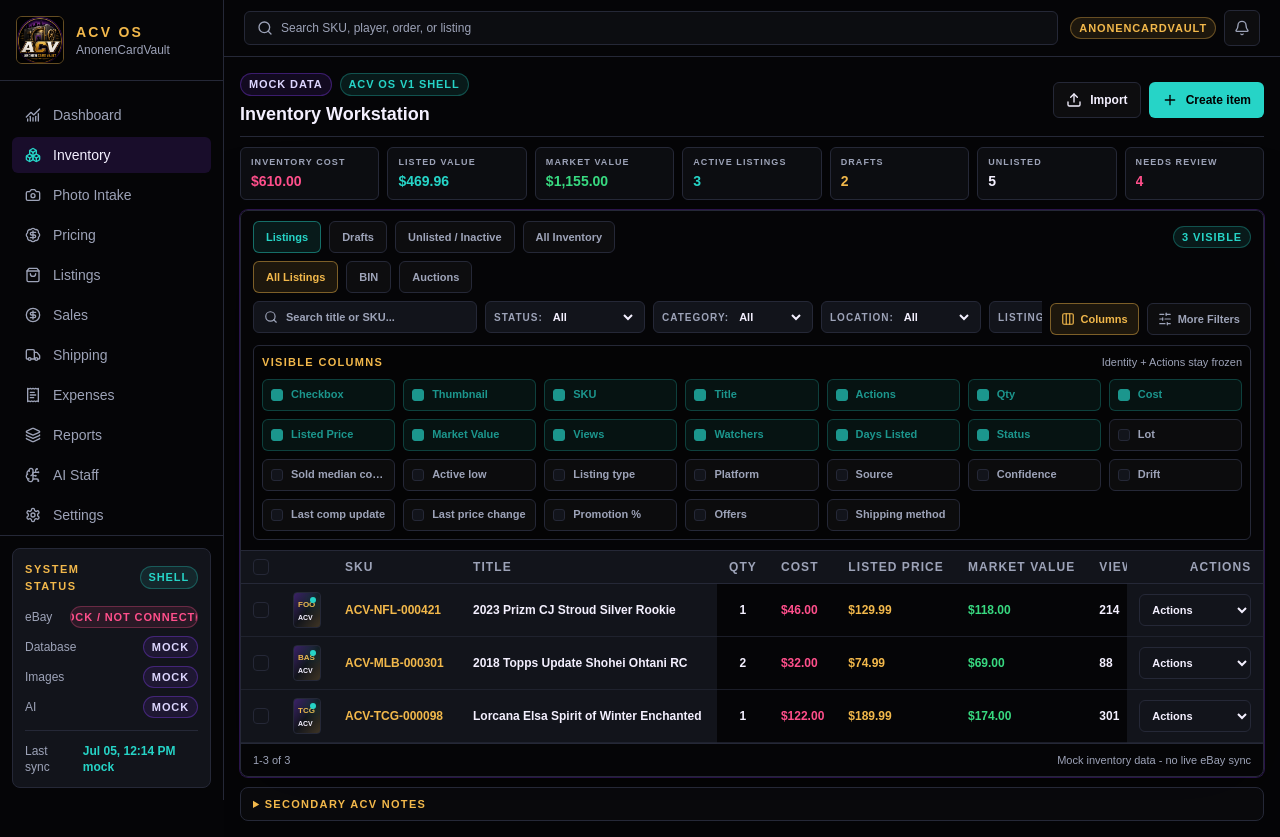
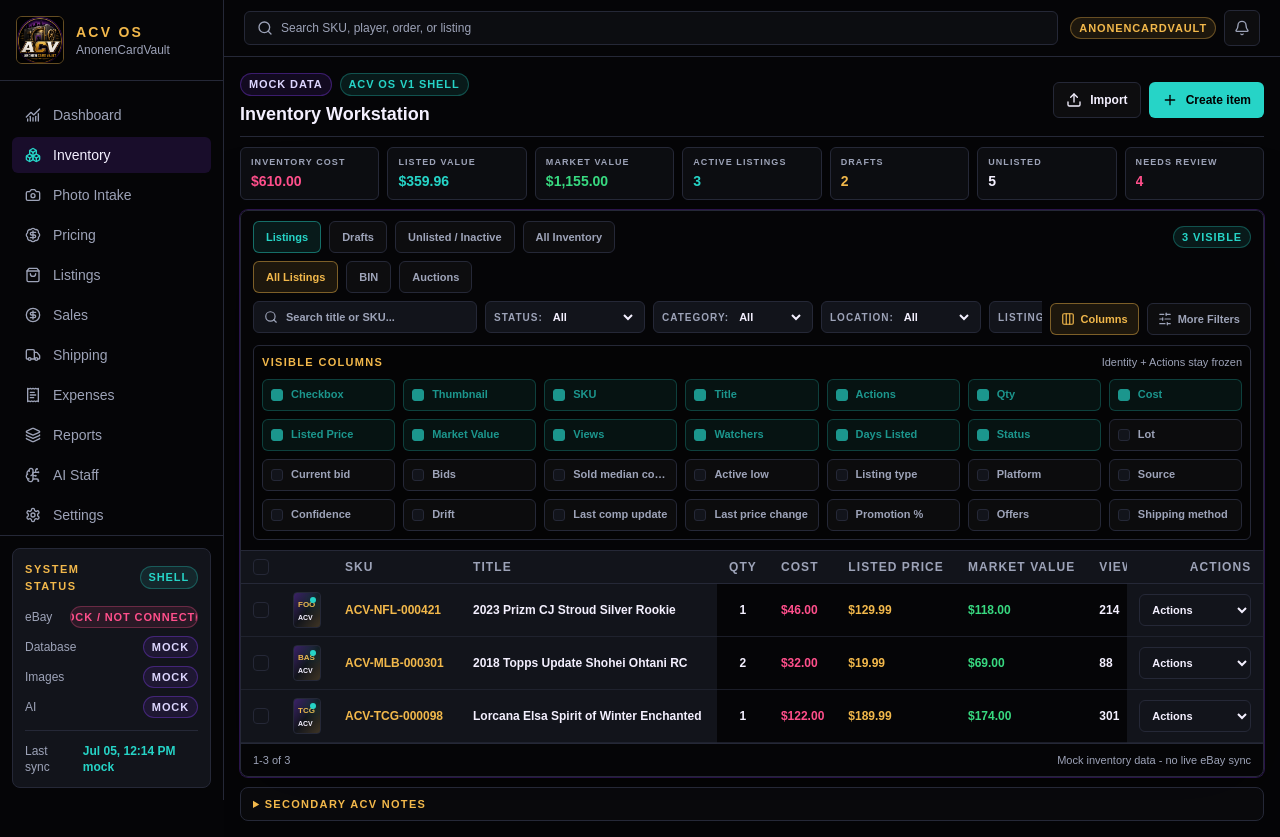
Before and after one commit to AnonenCardVault/ACV-OS, a Next.js app: page /inventory in a window 1280 px wide. Both pictures are taken after a click on the button "Columns". Built offline with nearby package versions, Linux system fonts and the light colour scheme.

Commit message:
feat: add auction-specific inventory columns

```diff
--- a/app/(app)/inventory/page.tsx
+++ b/app/(app)/inventory/page.tsx
@@ -30,9 +30,11 @@
   | "qty"
   | "cost"
   | "listedPrice"
+  | "currentBid"
   | "marketValue"
   | "views"
   | "watchers"
+  | "bids"
   | "daysListed"
   | "status"
   | "lot"
@@ -63,6 +65,9 @@
   watchers: number;
   soldMedian: number;
   activeLow: number;
+  currentBid?: number;
+  bids?: number;
+  auctionEndDate?: string;
   lastCompUpdate?: string;
   lastPriceChange?: string;
   promotionPct?: number;
@@ -85,9 +90,12 @@
 const views: ViewMode[] = ["Listings", "Drafts", "Unlisted / Inactive", "All Inventory"];
 const listingSubTabs: ListingSubTab[] = ["All Listings", "BIN", "Auctions"];
 const defaultVisibleDataColumns: DataColumnKey[] = ["qty", "cost", "listedPrice", "marketValue", "views", "watchers", "daysListed", "status"];
+const auctionVisibleDataColumns: DataColumnKey[] = ["qty", "cost", "listedPrice", "currentBid", "marketValue", "views", "watchers", "bids", "daysListed", "status"];
 
 const optionalDataColumns: Array<{ key: DataColumnKey; label: string }> = [
   { key: "lot", label: "Lot" },
+  { key: "currentBid", label: "Current bid" },
+  { key: "bids", label: "Bids" },
   { key: "soldMedian", label: "Sold median comp" },
   { key: "activeLow", label: "Active low" },
   { key: "listingType", label: "Listing type" },
@@ -194,6 +202,9 @@
     watchers: 9,
     soldMedian: 67.25,
     activeLow: 59.99,
+    currentBid: 42,
+    bids: 6,
+    auctionEndDate: "Jul 12, 8:30 PM",
     lastCompUpdate: "Jul 04",
     lastPriceChange: "Jun 29",
     promotionPct: 0,
@@ -205,9 +216,9 @@
     descriptionStatus: "Approved",
     photoStatus: "Reviewed",
     priceStatus: "Review",
-    suggestedPrice: 69.99,
-    nextAction: "Review comps",
-    compSummary: "Listed above current median. Consider repricing after stale listing review.",
+    suggestedPrice: 19.99,
+    nextAction: "Monitor auction",
+    compSummary: "Auction started at $19.99 and is currently bid to $42.00 with 6 bids.",
     skuHistory: ["Created ACV-MLB-000301", "Quantity changed to 2", "Price review staged"],
     lifecycleTimeline: ["Imported lot", "Priced", "Listed", "Stale review"],
     auditHistory: ["Price drift flagged Jul 04"]
@@ -667,7 +678,14 @@
                   <DetailField label="Location" value={row.location || "Missing"} tone={row.location ? undefined : "pink"} />
                   <DetailField label="Lot" value={lotLabel(row)} />
                   <DetailField label="Purchase Cost" value={row.purchaseCost ? formatCurrency(row.purchaseCost) : "Missing"} tone={row.purchaseCost ? "pink" : "pink"} />
-                  <DetailField label="Ask / Listed" value={row.askingPrice ? formatCurrency(row.askingPrice) : "-"} tone="gold" />
+                  <DetailField label={row.ops.listingType === "Auction" ? "Listed / Start Price" : "Ask / Listed"} value={row.askingPrice ? formatCurrency(row.askingPrice) : "—"} tone="gold" />
+                  {row.ops.listingType === "Auction" && (
+                    <>
+                      <DetailField label="Current Bid" value={currentBidLabel(row)} tone="green" />
+                      <DetailField label="Bids" value={bidsLabel(row)} tone="teal" />
+                      <DetailField label="Auction End" value={auctionEndLabel(row)} tone="gold" />
+                    </>
+                  )}
                   <DetailField label="Market Value" value={formatCurrency(row.marketValue)} tone="green" />
                   <DetailField label="Quantity" value={row.quantity} />
                   <DetailField label="Source" value={row.source} />
@@ -814,6 +832,18 @@
 
 function shippingMethod(row: Row) {
   return row.ops.shippingMethod || (row.status === "Listed" ? "Standard envelope" : "Not set");
+}
+
+function currentBidLabel(row: Row) {
+  return row.ops.listingType === "Auction" && typeof row.ops.currentBid === "number" ? formatCurrency(row.ops.currentBid) : "—";
+}
+
+function bidsLabel(row: Row) {
+  return row.ops.listingType === "Auction" && typeof row.ops.bids === "number" ? row.ops.bids : "—";
+}
+
+function auctionEndLabel(row: Row) {
+  return row.ops.listingType === "Auction" ? row.ops.auctionEndDate || "Not scheduled" : "—";
 }
 
 function needsReview(row: Row) {
@@ -963,9 +993,17 @@
       header: "Listed Price",
       cell: (row) => <span className={row.askingPrice ? "font-semibold text-acv-gold" : "font-semibold text-acv-muted"}>{row.askingPrice ? formatCurrency(row.askingPrice) : "—"}</span>
     },
+    currentBid: {
+      header: "Current Bid",
+      cell: (row) => <span className={row.ops.listingType === "Auction" ? "font-semibold text-acv-green" : "text-acv-muted"}>{currentBidLabel(row)}</span>
+    },
     marketValue: { header: "Market Value", cell: (row) => <span className="font-semibold text-acv-green">{formatCurrency(row.marketValue)}</span> },
     views: { header: "Views", cell: (row) => <span className="font-semibold text-acv-text">{row.ops.views}</span> },
     watchers: { header: "Watchers", cell: (row) => <span className="font-semibold text-acv-teal">{row.ops.watchers}</span> },
+    bids: {
+      header: "Bids",
+      cell: (row) => <span className={row.ops.listingType === "Auction" ? "font-semibold text-acv-text" : "text-acv-muted"}>{bidsLabel(row)}</span>
+    },
     daysListed: { header: "Days Listed", cell: (row) => <span className={row.daysListed ? "font-semibold text-acv-text" : "text-acv-muted"}>{row.daysListed ? `${row.daysListed}d` : "—"}</span> },
     status: { header: "Status", cell: (row) => <StatusPill tone={statusTone(row.ops.listingStatus)}>{row.ops.listingStatus}</StatusPill> },
     lot: { header: "Lot", cell: (row) => <span className="whitespace-nowrap text-acv-muted">{lotLabel(row)}</span> },
@@ -986,9 +1024,11 @@
     shippingMethod: { header: "Shipping Method", cell: (row) => <span className="whitespace-nowrap text-acv-muted">{shippingMethod(row)}</span> }
   };
 
+  const defaultDataColumnKeys = viewMode === "Listings" && listingSubTab === "Auctions" ? auctionVisibleDataColumns : defaultVisibleDataColumns;
+
   const activeDataColumnKeys = [
-    ...defaultVisibleDataColumns,
-    ...optionalDataColumns.filter(({ key }) => enabledOptionalColumns.has(key)).map(({ key }) => key)
+    ...defaultDataColumnKeys,
+    ...optionalDataColumns.filter(({ key }) => enabledOptionalColumns.has(key) && !defaultDataColumnKeys.includes(key)).map(({ key }) => key)
   ];
 
   const inventoryColumns = [
@@ -1144,12 +1184,14 @@
                   {["Checkbox", "Thumbnail", "SKU", "Title", "Actions"].map((label) => (
                     <ColumnToggleButton key={label} label={label} checked disabled />
                   ))}
-                  {defaultVisibleDataColumns.map((key) => (
+                  {defaultDataColumnKeys.map((key) => (
                     <ColumnToggleButton key={key} label={dataColumnDefinitions[key].header} checked disabled />
                   ))}
-                  {optionalDataColumns.map(({ key, label }) => (
-                    <ColumnToggleButton key={key} label={label} checked={enabledOptionalColumns.has(key)} onClick={() => toggleOptionalColumn(key)} />
-                  ))}
+                  {optionalDataColumns
+                    .filter(({ key }) => !defaultDataColumnKeys.includes(key))
+                    .map(({ key, label }) => (
+                      <ColumnToggleButton key={key} label={label} checked={enabledOptionalColumns.has(key)} onClick={() => toggleOptionalColumn(key)} />
+                    ))}
                 </div>
               </div>
             )}
--- a/data/mock.ts
+++ b/data/mock.ts
@@ -109,7 +109,7 @@
     status: "Listed",
     location: "Vault C2",
     purchaseCost: 32,
-    askingPrice: 74.99,
+    askingPrice: 19.99,
     marketValue: 69,
     quantity: 2,
     source: "eBay lot",
@@ -117,7 +117,7 @@
     daysListed: 38,
     aiConfidence: 0.91,
     lastUpdated: "Jul 04, 6:04 PM",
-    notes: "Listed quantity is 2. Recheck price drift after stale listing review."
+    notes: "Auction start price is $19.99. Monitor current bid and watcher activity."
   },
   {
     id: "inv-000143",
```
